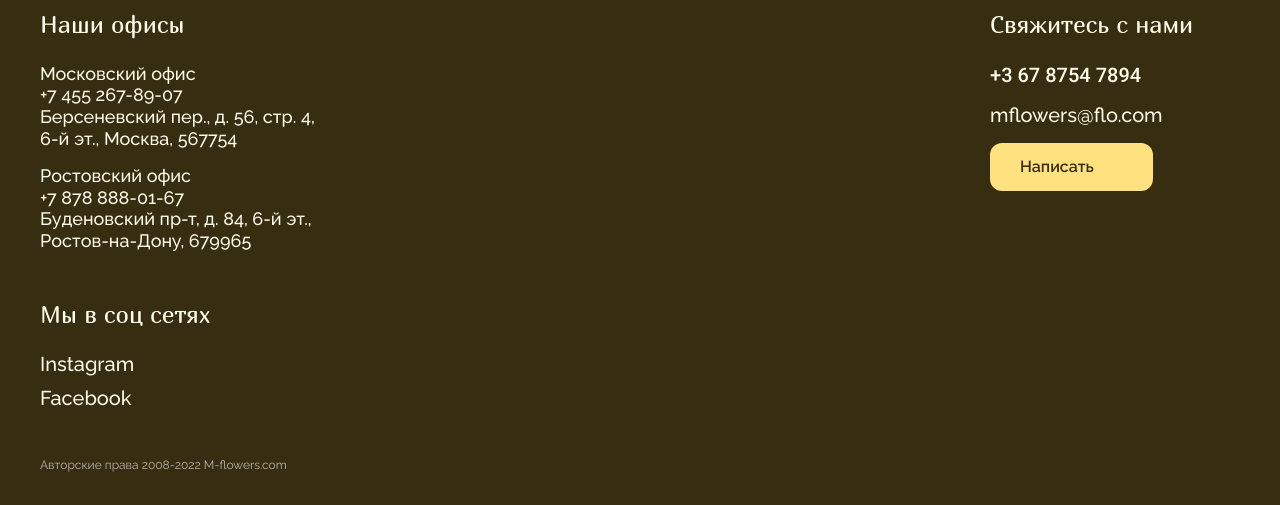
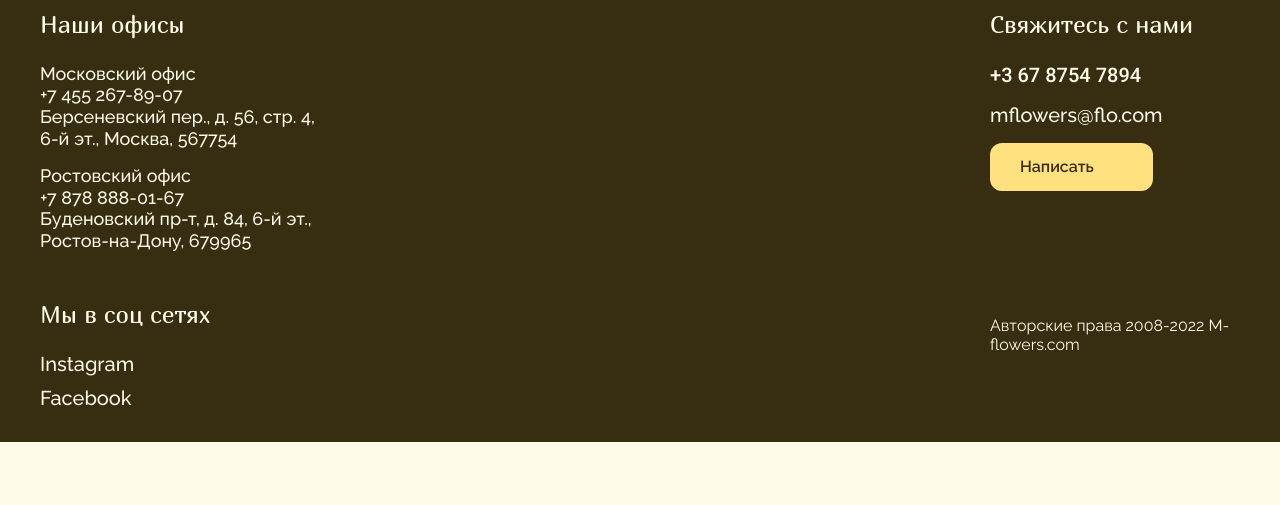
Before and after one commit to LoremLipsum/flowers, a website: page source/pages/index.html in a window 1280 px wide. Shown: the part 1548-2053 px from the top of the page. After the commit the page ends 1990 px from the top, so only its background shows below. Drawn offline with nearby package versions, Linux system fonts and the light colour scheme; files that its build step writes are made by us from their sources; files whose address does not match are found by name.

Commit message:
Правки

```diff
--- a/source/pages/index.html
+++ b/source/pages/index.html
@@ -178,7 +178,7 @@
 				</div>
 				<a class="page-footer__email-btn btn btn--main btn--email" href="mailto:mflowers@flo.com">Написать</a>
 			</section>
-			<p class="page-foorer__copyright">Авторские права 2008-2022 M-flowers.com</p>
+			<p class="page-footer__copyright">Авторские права 2008-2022 M-flowers.com</p>
 		</div>
 	</footer>
 	<script src="./js/main.js" type="module"></script>
```
